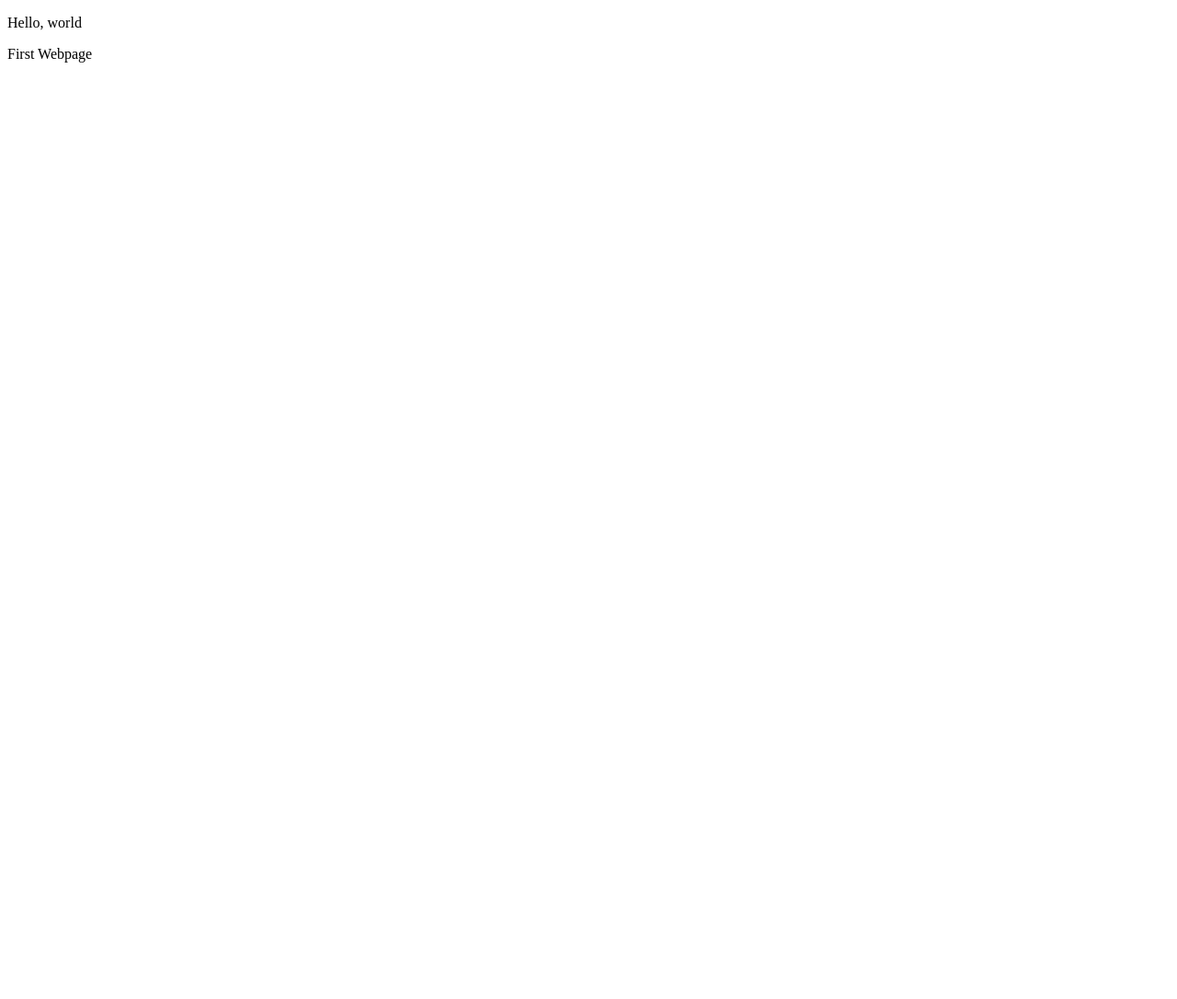
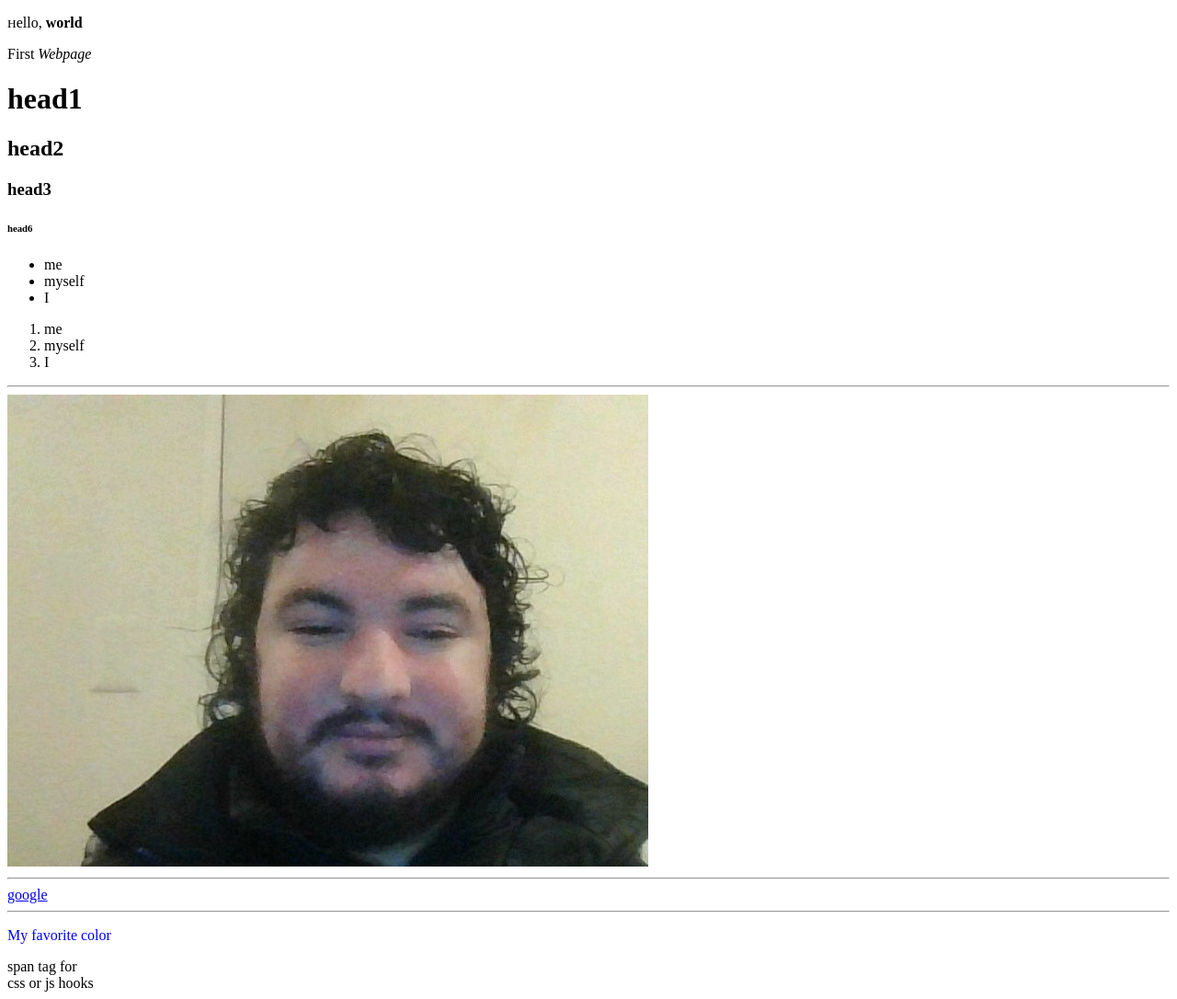
Before and after one commit to PhillipFeldman/HTMLCSStutorial, a plain HTML site: page index.html in a window 1280 px wide. Shown: the whole page at 92% size. Before the commit the page ends 800 px from the top, so only its background shows below. Drawn offline with Linux system fonts and the light colour scheme.

Commit message:
basic site

```diff
--- a/index.html
+++ b/index.html
@@ -1,4 +1,5 @@
 <!DOCTYPE html>
+<!--this is a comment-->
 <html>
 <head>
     <title>
@@ -6,10 +7,47 @@
     </title>
 </head>
 <body>
+    <div>
     <p>
-        Hello, world
+        <small>H</small>ello, <strong>world</strong>
     </p>
-    <p>First Webpage</p>
+    <p>First <em>Webpage</em></p>
+
+</div>
+
+<div>
+    <h1>head1</h1>
+    <h2>head2</h2>
+    <h3>head3</h3>
+    <h6>head6</h6>
+</div>
+<div>
+    <!--div tags don't do much yet-->
+    <!--ul unordered list-->
+    <ul>
+        <li>me</li>
+        <li>myself</li>
+        <li>I</li>
+    </ul>
+    <!--ol ordered list-->
+    <ol>
+        <li>me</li>
+        <li>myself</li>
+        <li>I</li>
+    </ol>
+</div>
+<hr>
+<img src="./image/me.jpg" alt="me">
+<hr>
+<a href="https://www.google.com"> google</a>
+<hr>
+
+<p style="color: blue">My favorite color</p>
+
+
+<span>span tag for <br>css or js hooks</span>
+
+
 
 </body>
 
```
Also changed, not shown: image/me.jpg (added).
